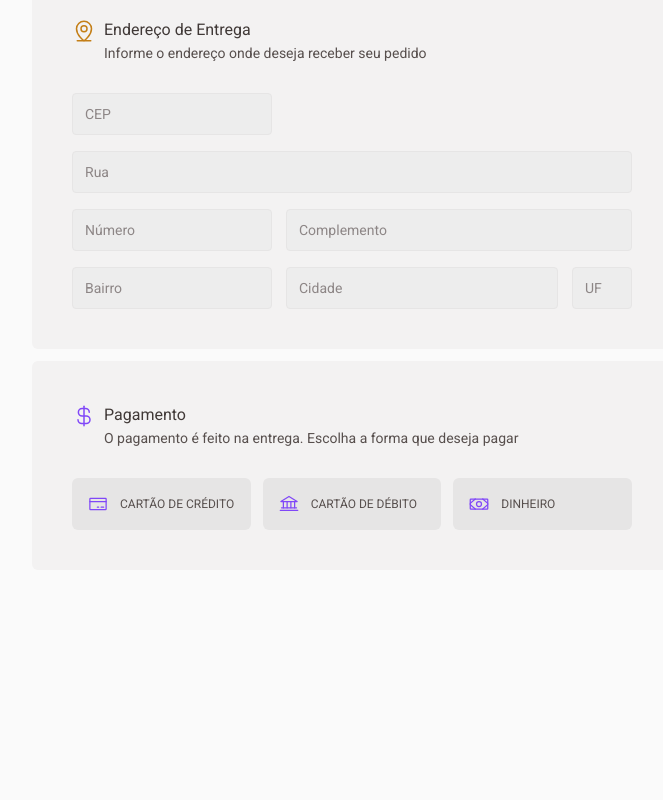
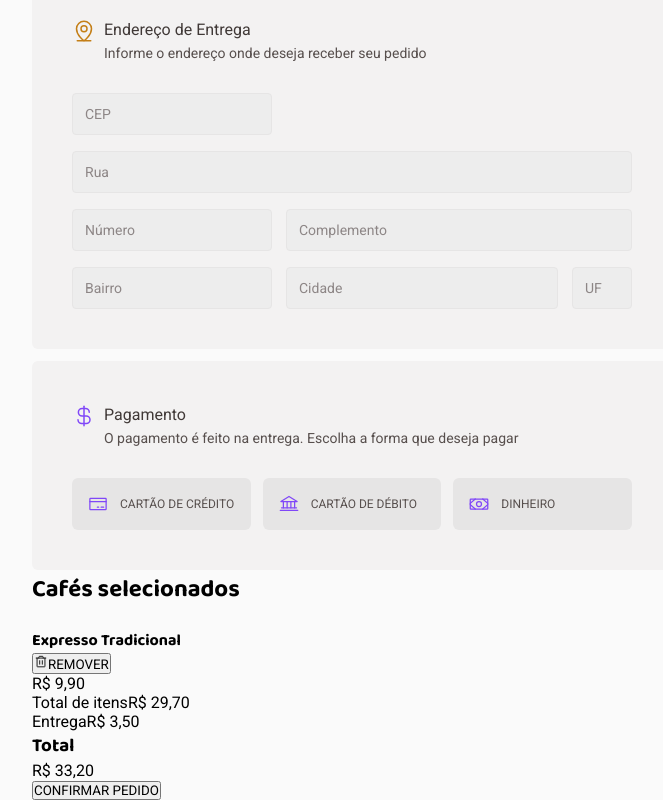
Before and after one commit to Lucariozin/ignite-challenge-coffee-delivery, a React (Vite) app: page /checkout in a window 1280 px wide. Shown: the part 208-1008 px from the top of the page, without its empty margins (48-711 px from the left). Before the commit the page ends 800 px from the top, so only its background shows below. Built offline with nearby package versions, Linux system fonts and the light colour scheme.

Commit message:
creating the initial structuring of the 'Confirm order container' component.

```diff
--- a/src/pages/Checkout/Checkout.styles.ts
+++ b/src/pages/Checkout/Checkout.styles.ts
@@ -16,4 +16,40 @@ export const OrderTitle = styled.h1`
   color: ${({ theme }) => theme.palette.gray[800]};
 `
 
-export const OrderInformationContainer = styled.main``
+export const RightColumn = styled.main``
+
+export const SelectedCoffeesTitle = styled.h2``
+
+export const ConfirmOrderContainer = styled.div``
+
+export const CartItemsList = styled.div``
+
+export const CartItem = styled.div``
+
+export const ItemImage = styled.img``
+
+export const ActionsContainer = styled.div``
+
+export const ItemName = styled.h4``
+
+export const Actions = styled.div``
+
+export const RemoveItemButton = styled.button``
+
+export const ItemPrice = styled.span``
+
+export const OrderSummaryContainer = styled.div``
+
+export const SummaryRow = styled.div``
+
+export const SummaryText = styled.span``
+
+export const SummaryPrice = styled.span``
+
+export const SummaryTotalContainer = styled.div``
+
+export const SummaryTotalText = styled.h3``
+
+export const SummaryTotalPrice = styled.span``
+
+export const ConfirmOrderButton = styled.button``
--- a/src/pages/Checkout/Checkout.tsx
+++ b/src/pages/Checkout/Checkout.tsx
@@ -1,7 +1,32 @@
+import { Trash } from 'phosphor-react'
+
 import { DeliveryInformation } from './components/DeliveryInformation'
 import { PaymentInformation } from './components/PaymentInformation'
 
-import { Container, LeftColumn, OrderTitle } from './Checkout.styles'
+import {
+  Actions,
+  ActionsContainer,
+  CartItem,
+  CartItemsList,
+  ConfirmOrderButton,
+  ConfirmOrderContainer,
+  Container,
+  ItemImage,
+  ItemName,
+  ItemPrice,
+  LeftColumn,
+  OrderSummaryContainer,
+  OrderTitle,
+  RemoveItemButton,
+  RightColumn,
+  SelectedCoffeesTitle,
+  SummaryPrice,
+  SummaryRow,
+  SummaryText,
+  SummaryTotalContainer,
+  SummaryTotalPrice,
+  SummaryTotalText,
+} from './Checkout.styles'
 
 export const Checkout = () => {
   return (
@@ -13,6 +38,62 @@ export const Checkout = () => {
 
         <PaymentInformation />
       </LeftColumn>
+
+      <RightColumn>
+        <SelectedCoffeesTitle>Cafés selecionados</SelectedCoffeesTitle>
+
+        <ConfirmOrderContainer>
+          <CartItemsList>
+            <CartItem>
+              <ItemImage />
+
+              <ActionsContainer>
+                <ItemName>Expresso Tradicional</ItemName>
+
+                <Actions>
+                  {/* <ItemsAmountContainer>
+                    <DecrementItems type="button" title="Remover uma unidade do carrinho">
+                      <Minus size={14} weight="fill" />
+                    </DecrementItems>
+
+                    <ItemsAmount>1</ItemsAmount>
+
+                    <IncrementItems type="button" title="Adicionar uma unidade no carrinho">
+                      <Plus size={14} weight="fill" />
+                    </IncrementItems>
+                  </ItemsAmountContainer> */}
+
+                  <RemoveItemButton>
+                    <Trash size={14} />
+                    REMOVER
+                  </RemoveItemButton>
+                </Actions>
+
+                <ItemPrice>R$ 9,90</ItemPrice>
+              </ActionsContainer>
+            </CartItem>
+          </CartItemsList>
+
+          <OrderSummaryContainer>
+            <SummaryRow>
+              <SummaryText>Total de itens</SummaryText>
+              <SummaryPrice>R$ 29,70</SummaryPrice>
+            </SummaryRow>
+
+            <SummaryRow>
+              <SummaryText>Entrega</SummaryText>
+              <SummaryPrice>R$ 3,50</SummaryPrice>
+            </SummaryRow>
+
+            <SummaryTotalContainer>
+              <SummaryTotalText>Total</SummaryTotalText>
+              <SummaryTotalPrice>R$ 33,20</SummaryTotalPrice>
+            </SummaryTotalContainer>
+          </OrderSummaryContainer>
+
+          <ConfirmOrderButton>CONFIRMAR PEDIDO</ConfirmOrderButton>
+        </ConfirmOrderContainer>
+      </RightColumn>
     </Container>
   )
 }
```
